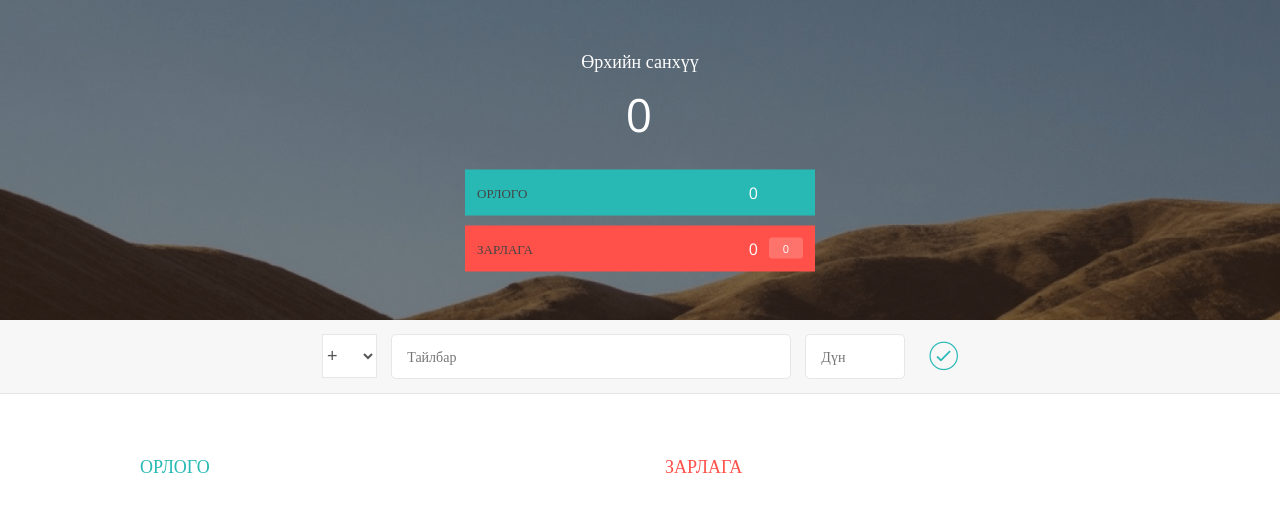
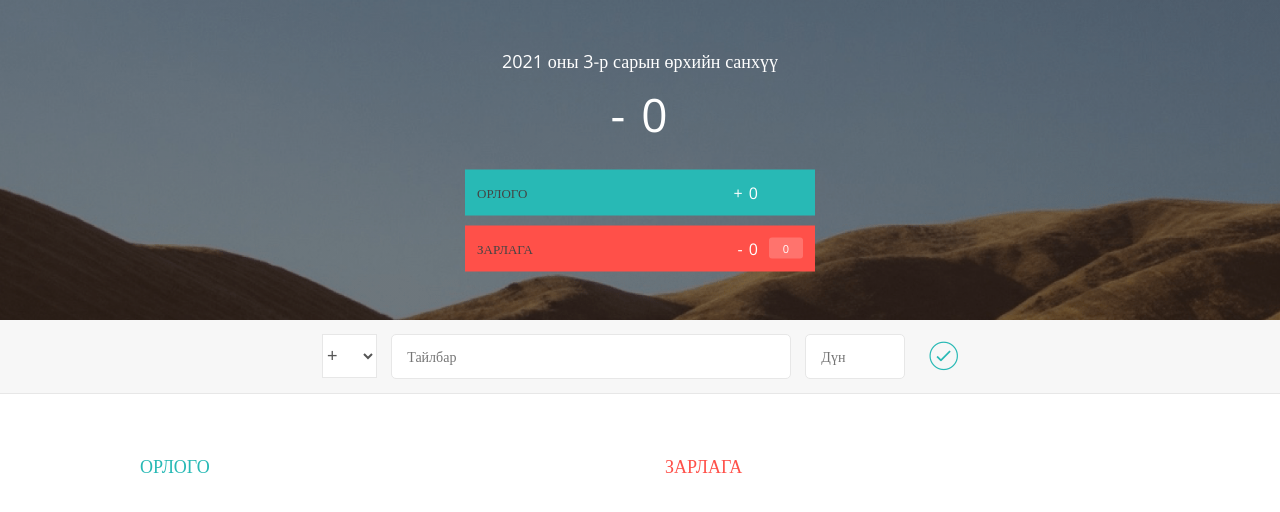
Before and after one commit to Batzaya0112/finance, a plain HTML site: page index.html in a window 1280 px wide. Drawn offline with nearby package versions, Linux system fonts and the light colour scheme.

Commit message:
On sar uzuulekh, mungiig taslalaar formatlan kharuulna

```diff
--- a/app.js
+++ b/app.js
@@ -13,7 +13,8 @@ var uiController = (function () {
     expeseLabel: ".budget__expenses--value",
     percentageLabel: ".budget__expenses--percentage",
     containerDiv: ".container",
-    expencePercentageLabel: ".item__percentage"
+    expencePercentageLabel: ".item__percentage",
+    dateLabel: ".budget__title--month"
   };
 
   var nodeListForEach = function (list, callback) {
@@ -21,8 +22,40 @@ var uiController = (function () {
       callback(list[i], i);
     }
   };
+  var formatMoney = function (number, type) {
+    number = "" + number;
+    var x = number
+      .split("")
+      .reverse()
+      .join("");
+    var y = "";
+    var count = 1;
+    for (var i = 0; i < x.length; i++) {
+      y = y + x[i];
+      if (count % 3 === 0) y = y + ",";
+      count++;
+    }
+    var z = y
+      .split("")
+      .reverse()
+      .join("");
 
+    if (z[0] === ",") {
+      z = z.substr(1, z.length - 1);
+    }
+    if (type === "inc") {
+      z = "+ " + z;
+    }
+    else {
+      z = "- " + z;
+    }
+    return z;
+  }
   return {
+    displayDate: function () {
+      var today = new Date();
+      document.querySelector(DOMstrings.dateLabel).textContent = today.getFullYear() + " оны " + today.getMonth() + "-р сарын өрхийн санхүү";
+    },
     getInput: function () {
       return {
         type: document.querySelector(DOMstrings.inputType).value,
@@ -37,7 +70,7 @@ var uiController = (function () {
 
       // element bolgonii khuvid zarlagiin khuviig massivaas avch shivj oruulakh
       nodeListForEach(elements, function (el, index) {
-        el.textContent = allPercentages[index];
+        el.textContent = allPercentages[index] + "%";
       });
     },
     getDOMstrings: function () {
@@ -62,38 +95,41 @@ var uiController = (function () {
     },
 
     tusviigUzuuleh: function (tusuv) {
-
-      document.querySelector(DOMstrings.tusuvLabel).textContent = tusuv.tusuv;
-      document.querySelector(DOMstrings.incomeLabel).textContent = tusuv.totalInc;
-      document.querySelector(DOMstrings.expeseLabel).textContent = tusuv.totalExp;
+      var type;
+      if (tusuv.tusuv > 0) type = 'inc';
+      else type = 'exp';
+      document.querySelector(DOMstrings.tusuvLabel).textContent = formatMoney(tusuv.tusuv, type);
+      document.querySelector(DOMstrings.incomeLabel).textContent = formatMoney(tusuv.totalInc, 'inc');
+      document.querySelector(DOMstrings.expeseLabel).textContent = formatMoney(tusuv.totalExp, 'exp');
       if (tusuv.huvi !== 0) {
         document.querySelector(DOMstrings.percentageLabel).textContent = tusuv.huvi + "%";
       }
       else {
         document.querySelector(DOMstrings.percentageLabel).textContent = tusuv.huvi;
       }
+    },
 
-
-    },
     deleteListItem: function (id) {
       var el = document.getElementById(id);
       el.parentNode.removeChild(el);
     },
+
     addListItem: function (item, type) {
       //Orlogo zarlagiin elementiig aguulsam HTML-iig beltgene.
       var html, list;
       if (type == 'inc') {
         list = DOMstrings.incomeList;
-        html = '<div class="item clearfix" id="inc-%id%"><div div class="item__description" >%description%</div><div div class="right clearfix" ><div class="item__value">+ %value%</div><div class="item__delete"><button class="item__delete--btn"><i class="ion-ios-close-outline"></i></button></div></div></div >';
+        html = '<div class="item clearfix" id="inc-%id%"><div div class="item__description" >%description%</div><div div class="right clearfix" ><div class="item__value"> %value%</div><div class="item__delete"><button class="item__delete--btn"><i class="ion-ios-close-outline"></i></button></div></div></div >';
       } else {
         list = DOMstrings.expenseList;
-        html = '<div class="item clearfix" id="exp-%id%"><div div class="item__description" >%description%</div><div class="right clearfix"><div class="item__value">- %value%</div><div class="item__percentage">21%</div><div class="item__delete"><button class="item__delete--btn"><i class="ion-ios-close-outline"></i></button></div></div></div> ';
+        html = '<div class="item clearfix" id="exp-%id%"><div div class="item__description" >%description%</div><div class="right clearfix"><div class="item__value"> %value%</div><div class="item__percentage">21%</div><div class="item__delete"><button class="item__delete--btn"><i class="ion-ios-close-outline"></i></button></div></div></div> ';
       }
       //Ter HTM dotroo orlogo zarlagiin utguudiig replace ashiglan uurchulj ugnu.
 
       html = html.replace('%id%', item.id);
       html = html.replace('%description%', item.description);
-      html = html.replace('%value%', item.value);
+      html = html.replace('%value%', formatMoney(item.value, type));
+
       //Beltgesen HTML ee DOM ruu hiij ugnu
       document.querySelector(list).insertAdjacentHTML('beforeend', html);
     }
@@ -281,6 +317,7 @@ var appController = (function (uiController, financeController) {
   }
   return {
     init: function () {
+      uiController.displayDate()
       uiController.tusviigUzuuleh({
         tusuv: 0,
         huvi: 0,
--- a/index.html
+++ b/index.html
@@ -14,7 +14,7 @@
     <div class="top">
         <div class="budget">
             <div class="budget__title">
-                Өрхийн<span class="budget__title--month"> санхүү</span>
+                <span class="budget__title--month"></span>
             </div>
 
             <div class="budget__value">+ 2,345.64</div>
```
